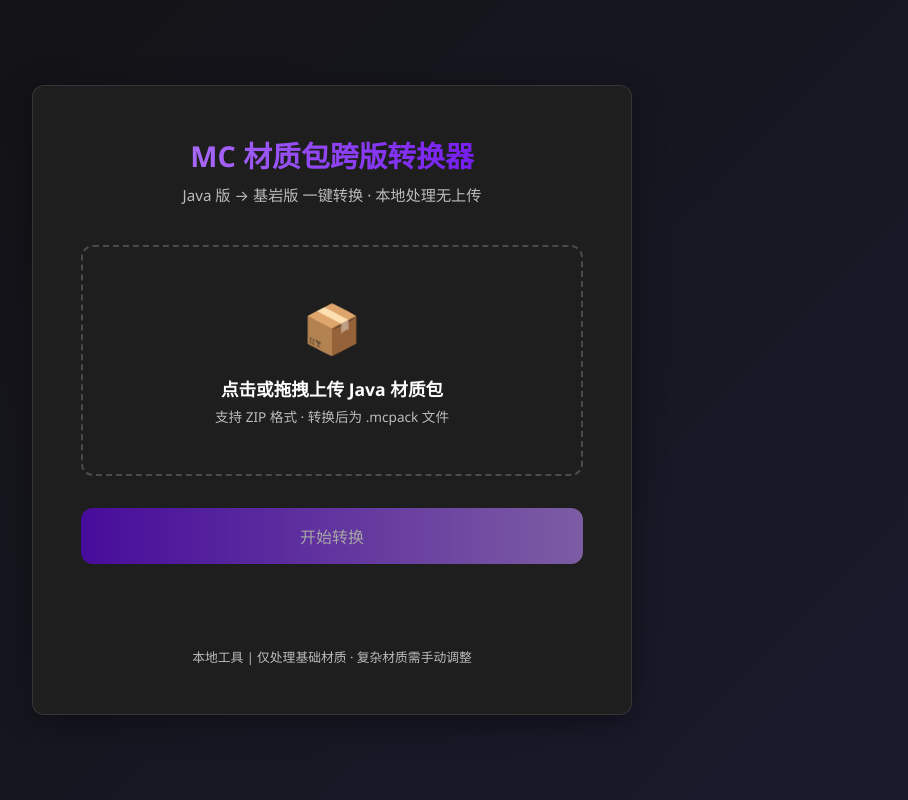
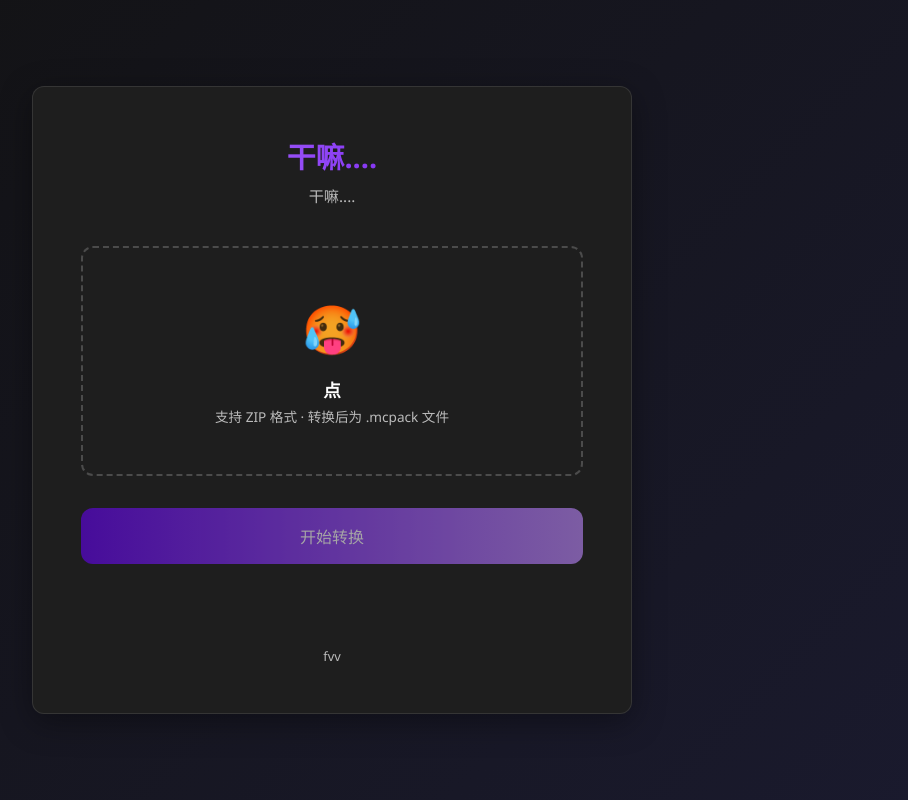
Before and after one commit to Cipher8834/Cipher8834.github.io, a plain HTML site: page index.html in a window 1280 px wide. Shown: the whole page, without its empty margins (308-1216 px from the left). Drawn offline with nearby package versions, Linux system fonts and the light colour scheme.

Commit message:
Update index.html

```diff
--- a/index.html
+++ b/index.html
@@ -3,7 +3,7 @@
 <head>
     <meta charset="UTF-8">
     <meta name="viewport" content="width=device-width, initial-scale=1.0">
-    <title>MC 材质包跨版转换器 | Java → 基岩</title>
+    <title>干嘛.....</title>
     <style>
         * {
             margin: 0;
@@ -156,15 +156,15 @@
 <body>
     <div class="container">
         <div class="header">
-            <h1>MC 材质包跨版转换器</h1>
-            <p>Java 版 → 基岩版 一键转换 · 本地处理无上传</p>
+            <h1>干嘛....</h1>
+            <p>干嘛....</p>
         </div>
 
         <div class="upload-area">
             <input type="file" id="fileInput" accept=".zip">
-            <div class="upload-icon">📦</div>
+            <div class="upload-icon">🥵</div>
             <div class="upload-text">
-                <h3>点击或拖拽上传 Java 材质包</h3>
+                <h3>点</h3>
                 <p>支持 ZIP 格式 · 转换后为 .mcpack 文件</p>
             </div>
         </div>
@@ -173,7 +173,7 @@
         <div id="status"></div>
 
         <div class="footer">
-            <p>本地工具 | 仅处理基础材质 · 复杂材质需手动调整</p>
+            <p>fvv</p>
         </div>
     </div>
 
```
